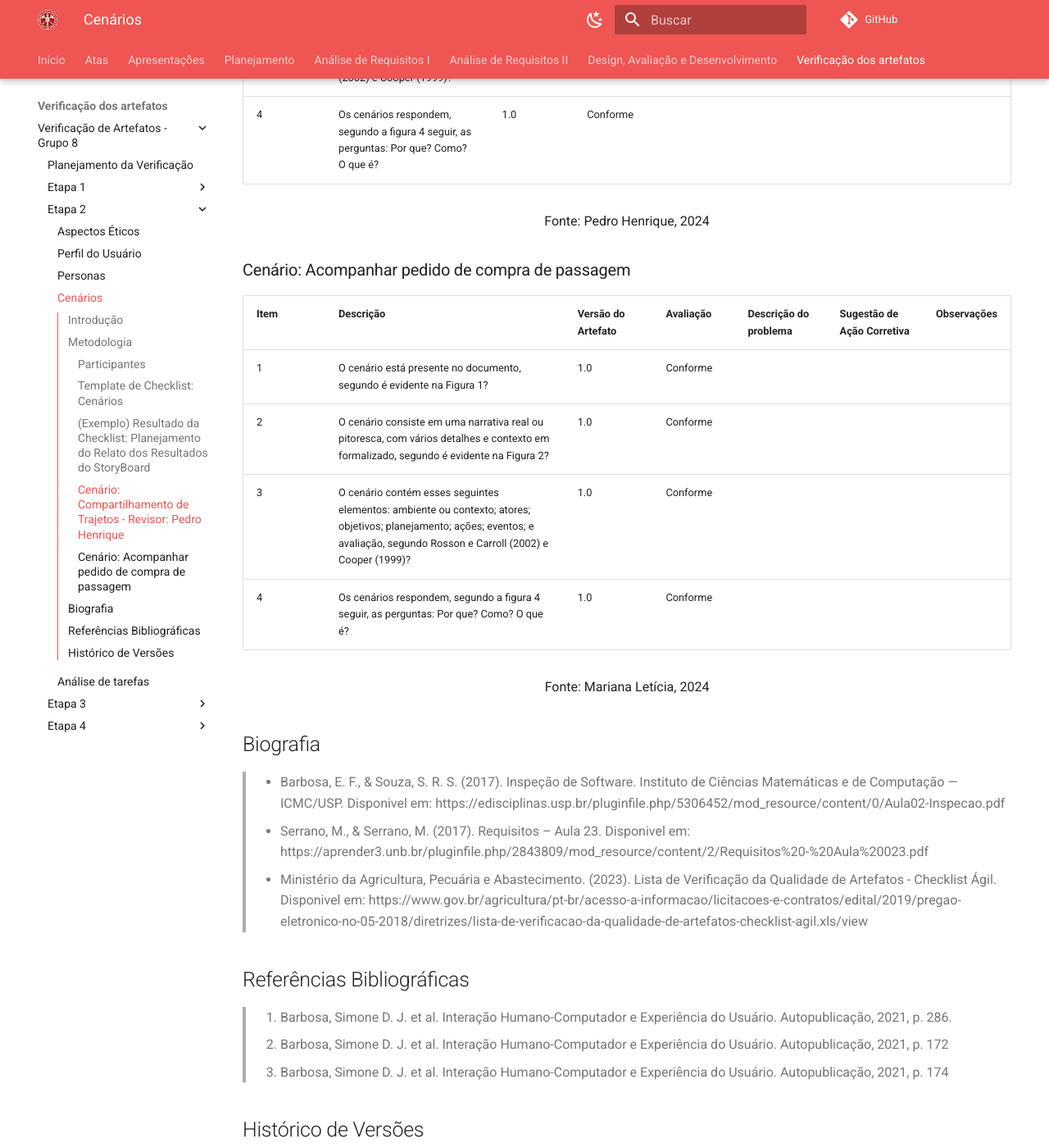
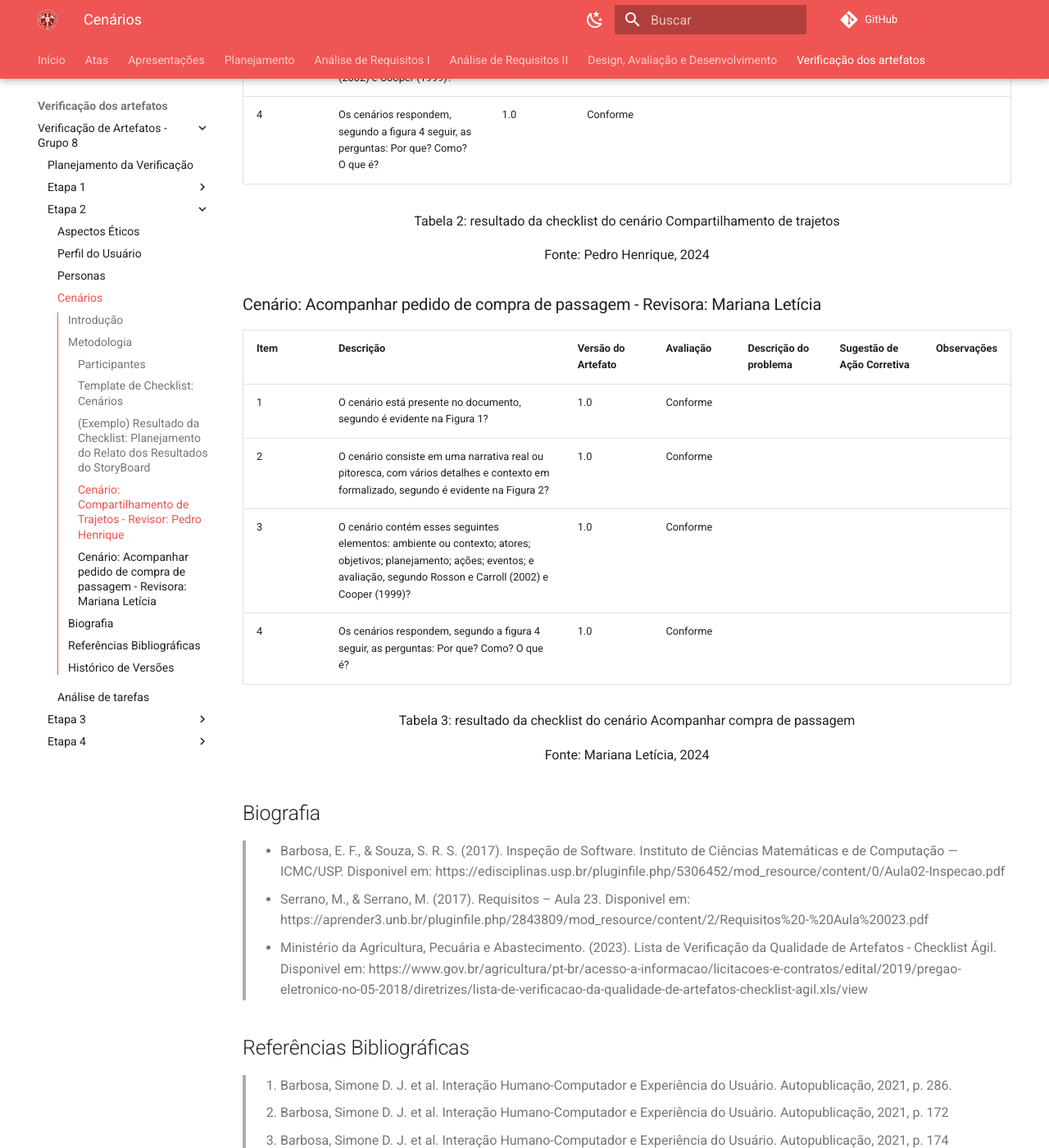
Before and after one commit to Interacao-Humano-Computador/2024.1-CBMERJ, an MkDocs documentation site: the page built from docs/verificacao_artefatos/verificacao_grupo_8/etapa_2/cenarios.md, in a window 1280 px wide and 1400 px high, scrolled down 3093 px. Shown: the whole window at 82% size. Built offline with MkDocs 1.6.1 and Material for MkDocs 9.7.7, drawn with Linux system fonts in a browser that asks for light colours; comment, search, counter and statistics services are not loaded.

```diff
--- a/docs/verificacao_artefatos/verificacao_grupo_8/etapa_2/cenarios.md
+++ b/docs/verificacao_artefatos/verificacao_grupo_8/etapa_2/cenarios.md
@@ -81,15 +81,17 @@
 |  2   | O cenário consiste em uma narrativa real ou pitoresca, com vários detalhes e contexto em formalizado, segundo é evidente na Figura 2? | 1.0 | Conforme|  |   | |
 |  3   | O cenário contém esses seguintes elementos: ambiente ou contexto; atores; objetivos; planejamento; ações; eventos; e avaliação, segundo Rosson e Carroll (2002) e Cooper (1999)? | 1.0 | Incompleto | Não foi possível identificar o aspecto Avaliação | Adicionar alguma atividades mental que de gatilho no cenário para que o ator possa interpretá-lá e avaliá-lá. | Tirando esse elementos citado na descrição do problema, todos os outros estão em conformidade com o cenário; |
 |  4   | Os cenários respondem, segundo a figura 4 seguir, as perguntas: Por que? Como? O que é? | 1.0 | Conforme  | | | |
+<p style="text-align: center">Tabela 2: resultado da checklist do cenário Compartilhamento de trajetos</p>
 <p style="text-align: center">Fonte: Pedro Henrique, 2024</p>
 
-### Cenário: Acompanhar pedido de compra de passagem
+### Cenário: Acompanhar pedido de compra de passagem - Revisora: Mariana Letícia
 | Item | Descrição      | Versão do Artefato | Avaliação      | Descrição do problema | Sugestão de Ação Corretiva | Observações |
 | ---- | -------------- | ------------------ | -------------- | --------------------- | -------------------------- | ----------- |
 |  1   | O cenário está presente no documento, segundo é evidente na Figura 1? | 1.0 | Conforme |  |  | |
 |  2   | O cenário consiste em uma narrativa real ou pitoresca, com vários detalhes e contexto em formalizado, segundo é evidente na Figura 2? | 1.0 | Conforme|  |   | |
 |  3   | O cenário contém esses seguintes elementos: ambiente ou contexto; atores; objetivos; planejamento; ações; eventos; e avaliação, segundo Rosson e Carroll (2002) e Cooper (1999)? | 1.0 | Conforme |  |  |  |
 |  4   | Os cenários respondem, segundo a figura 4 seguir, as perguntas: Por que? Como? O que é? | 1.0 | Conforme  | | | |
+<p style="text-align: center">Tabela 3: resultado da checklist do cenário Acompanhar compra de passagem</p>
 <p style="text-align: center">Fonte: Mariana Letícia, 2024</p>
 
 ## Biografia
```
Also changed, not shown: docs/verificacao_artefatos/verificacao_grupo_8/etapa_2/analise_tarefas.md (+23 -5 lines).
